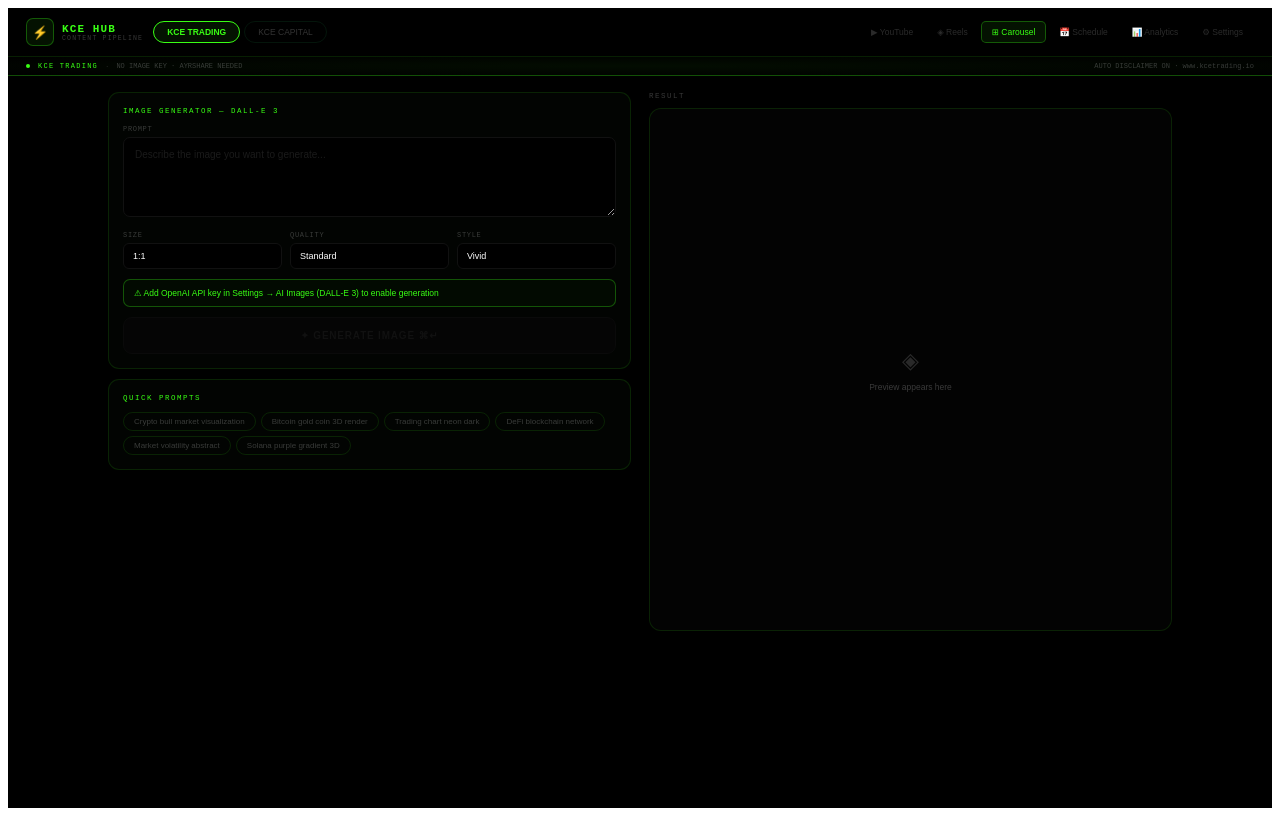
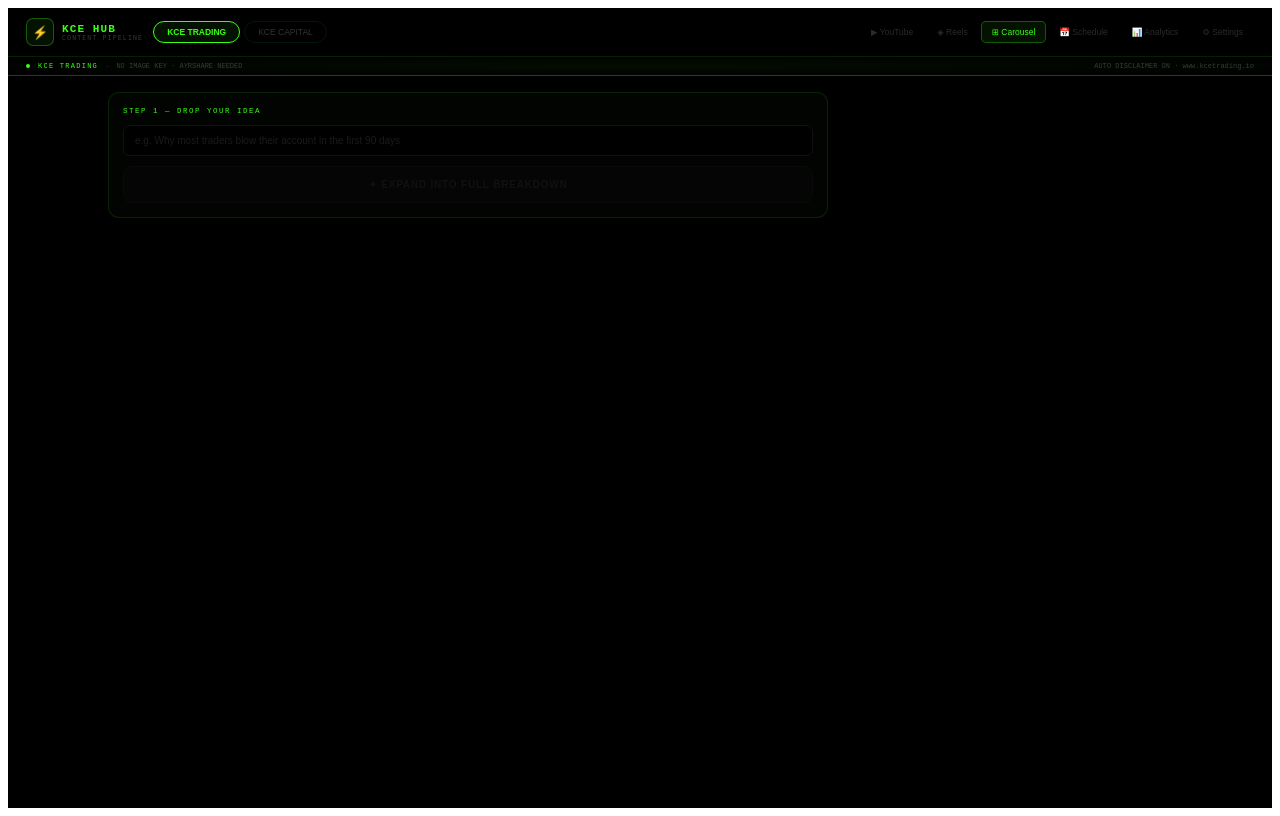
Before and after one commit to kcecapital-dot/kce-hub, a React (Vite) app: page / in a window 1280 px wide. Built offline with nearby package versions, Linux system fonts and the light colour scheme.

Commit message:
Update kce-hub.jsx

```diff
--- a/src/kce-hub.jsx
+++ b/src/kce-hub.jsx
@@ -500,152 +500,208 @@ function StepBar({b, steps, current}) {
   );
 }
 
-// ─── IMAGE GENERATOR TAB (DALL-E 3) ───────────────────────────────
-function CarouselTab({b, activeBrand, keys}) {
-  const [prompt, setPrompt] = useState("");
-  const [size, setSize] = useState("1024x1024");
-  const [quality, setQuality] = useState("standard");
-  const [style, setStyle] = useState("vivid");
-  const [loading, setLoading] = useState(false);
-  const [status, setStatus] = useState({msg:"", type:""});
-  const [result, setResult] = useState(null);
+// ─── CAROUSEL CONTENT PIPELINE ────────────────────────────────────
+function CarouselTab({b, keys}) {
+  const [idea, setIdea] = useState("");
+  const [carouselTitle, setCarouselTitle] = useState("");
+  const [slides, setSlides] = useState([]);
+  const [expandLoading, setExpandLoading] = useState(false);
+  const [sendLoading, setSendLoading] = useState(false);
+  const [expandStatus, setExpandStatus] = useState("");
+  const [sendStatus, setSendStatus] = useState({msg:"", type:""});
+  const [showOutput, setShowOutput] = useState(false);
 
   const apiKey = keys.openai || "";
 
-  const generate = async () => {
-    if (!apiKey) { setStatus({msg:"Add your OpenAI API key in Settings → AI Images (DALL-E 3)", type:"warn"}); return; }
-    if (!prompt.trim()) { setStatus({msg:"Enter a prompt first.", type:"warn"}); return; }
-    setLoading(true); setResult(null); setStatus({msg:"", type:""});
+  const expandIdea = async () => {
+    if (!idea.trim()) { setExpandStatus("Enter an idea first."); return; }
+    setExpandLoading(true);
+    setExpandStatus("Expanding your idea...");
+    setShowOutput(false);
+    setSlides([]);
+    setCarouselTitle("");
+
+    const systemPrompt = `You are a content writer for KCE Trading, a professional crypto trading brand.
+
+OUTPUT FORMAT (strict — no deviation):
+TITLE: [Short title]
+SLIDES:
+1. [Slide text]
+2. [Slide text]
+3. [Slide text]
+4. [Slide text]
+5. [Slide text]
+6. [Slide text]
+7. [Slide text]
+8. [Slide text]
+
+RULES:
+- Max 10-12 words per slide
+- No paragraphs, no emojis, no fluff
+- Confident trading insider tone
+- No design instructions, no visual descriptions
+- Slide 1: hook
+- Slides 2-7: one key insight per slide
+- Slide 8: strong CTA or takeaway
+- Output only the format above, nothing else`;
+
     try {
-      const res = await fetch("https://api.openai.com/v1/images/generations", {
+      const res = await fetch("https://api.anthropic.com/v1/messages", {
+        method: "POST",
+        headers: {"Content-Type":"application/json"},
+        body: JSON.stringify({
+          model: "claude-sonnet-4-20250514",
+          max_tokens: 800,
+          system: systemPrompt,
+          messages: [{role:"user", content:`IDEA: ${idea.trim()}`}]
+        })
+      });
+      const data = await res.json();
+      const text = data.content.map(i=>i.text||"").join("\n").trim();
+      const titleMatch = text.match(/TITLE:\s*(.+)/);
+      const title = titleMatch ? titleMatch[1].trim() : "";
+      const lines = text.split("\n").filter(l=>/^\d+\./.test(l.trim()));
+      const parsed = lines.map((l,i)=>({num:i+1, text:l.replace(/^\d+\.\s*/,"").trim()}));
+      setCarouselTitle(title);
+      setSlides(parsed);
+      setShowOutput(true);
+      setExpandStatus("");
+    } catch(e) {
+      setExpandStatus("Error expanding idea. Please try again.");
+    }
+    setExpandLoading(false);
+  };
+
+  const getFormattedContent = () => {
+    const title = carouselTitle;
+    const slideLines = slides.map(s=>`${s.num}. ${s.text}`).join("\n");
+    return `TITLE: ${title}\nSLIDES:\n${slideLines}`;
+  };
+
+  const copyContent = () => {
+    navigator.clipboard.writeText(getFormattedContent());
+  };
+
+  const sendToOpenAI = async () => {
+    if (!apiKey) { setSendStatus({msg:"Add your OpenAI API key in Settings to enable slide generation.", type:"warn"}); return; }
+    if (slides.length === 0) { setSendStatus({msg:"Expand an idea first.", type:"warn"}); return; }
+    setSendLoading(true);
+    setSendStatus({msg:"Sending to OpenAI...", type:""});
+
+    const content = getFormattedContent();
+    const prompt = `You are a visual carousel designer for KCE Trading, a professional crypto brand.
+
+Apply KCE branding: dark background, neon green accents, glass UI.
+Generate a fully designed carousel for the following content:
+
+${content}
+
+Design each slide with proper layout, icons, and styling. Apply KCE brand identity consistently across all slides.`;
+
+    try {
+      const res = await fetch("https://api.openai.com/v1/chat/completions", {
         method: "POST",
         headers: {"Content-Type":"application/json","Authorization":"Bearer "+apiKey},
-        body: JSON.stringify({model:"dall-e-3", prompt:prompt.trim(), n:1, size, quality, style, response_format:"url"})
+        body: JSON.stringify({
+          model: "gpt-4o",
+          messages: [{role:"user", content:prompt}],
+          max_tokens: 1500
+        })
       });
       const data = await res.json();
-      if (data.error) { setStatus({msg:data.error.message, type:"err"}); return; }
-      setResult({url: data.data[0].url, revised: data.data[0].revised_prompt||""});
-      setStatus({msg:"Image generated.", type:"ok"});
+      if (data.error) {
+        setSendStatus({msg:"OpenAI error: "+data.error.message, type:"err"});
+      } else {
+        setSendStatus({msg:"Sent successfully. OpenAI is generating your slides.", type:"ok"});
+      }
     } catch(e) {
-      setStatus({msg:"Request failed: "+e.message, type:"err"});
-    } finally {
-      setLoading(false);
+      setSendStatus({msg:"Network error. Check your API key and try again.", type:"err"});
     }
+    setSendLoading(false);
   };
 
-  const statusColor = status.type==="err" ? "#ff6060" : status.type==="ok" ? b.accent : b.textMuted;
+  const statusColor = sendStatus.type==="err" ? "#ff6060" : sendStatus.type==="ok" ? b.accent : b.textMuted;
+  const slideTypes = ["hook","content","content","content","content","content","content","cta"];
 
   return (
-    <div style={{display:"grid", gridTemplateColumns:"1fr 1fr", gap:18, animation:"fadeIn 0.3s ease"}}>
-      {/* LEFT — Controls */}
-      <div style={{display:"flex", flexDirection:"column", gap:10}}>
-        <Panel b={b} label="IMAGE GENERATOR — DALL-E 3">
-          {/* Prompt */}
+    <div style={{display:"flex", flexDirection:"column", gap:12, animation:"fadeIn 0.3s ease", maxWidth:720}}>
+
+      {/* STEP 1 — Idea input */}
+      <Panel b={b} label="STEP 1 — DROP YOUR IDEA">
+        <input
+          value={idea}
+          onChange={e=>setIdea(e.target.value)}
+          onKeyDown={e=>{ if(e.key==="Enter") expandIdea(); }}
+          placeholder="e.g. Why most traders blow their account in the first 90 days"
+          style={{width:"100%", background:"#000", border:idea?`1px solid ${b.accentBorder}`:"1px solid #111", borderRadius:7, padding:"9px 11px", color:b.textMain, fontSize:10, fontFamily:"inherit", outline:"none", boxSizing:"border-box", marginBottom:10}}
+        />
+        <Btn b={b} disabled={!idea.trim()||expandLoading} onClick={expandIdea}
+          label={expandLoading ? "⟳ EXPANDING..." : "✦ EXPAND INTO FULL BREAKDOWN"} />
+        {expandStatus && (
+          <div style={{marginTop:8, fontSize:8.5, color:b.textMuted, textAlign:"center"}}>{expandStatus}</div>
+        )}
+      </Panel>
+
+      {/* STEP 2 — Review & edit */}
+      {showOutput && (
+        <Panel b={b} label="STEP 2 — REVIEW & EDIT CAROUSEL CONTENT">
+          {/* Title */}
           <div style={{marginBottom:10}}>
-            <div style={{fontSize:7, color:b.textMuted, fontFamily:"Courier New,monospace", marginBottom:4, letterSpacing:"0.1em"}}>PROMPT</div>
-            <textarea
-              value={prompt}
-              onChange={e=>setPrompt(e.target.value)}
-              onKeyDown={e=>{ if(e.key==="Enter"&&e.metaKey) generate(); }}
-              placeholder="Describe the image you want to generate..."
-              rows={4}
-              style={{width:"100%", background:"#000", border:prompt?`1px solid ${b.accentBorder}`:"1px solid #111", borderRadius:7, padding:"9px 11px", color:b.textMain, fontSize:10, fontFamily:"inherit", outline:"none", resize:"vertical", boxSizing:"border-box", lineHeight:1.5}}
+            <div style={{fontSize:7, color:b.textMuted, fontFamily:"Courier New,monospace", marginBottom:4, letterSpacing:"0.1em"}}>TITLE</div>
+            <input
+              value={carouselTitle}
+              onChange={e=>setCarouselTitle(e.target.value)}
+              style={{width:"100%", background:"#000", border:"1px solid #111", borderRadius:7, padding:"8px 10px", color:b.textMain, fontSize:10, fontFamily:"inherit", outline:"none", boxSizing:"border-box"}}
             />
           </div>
-
-          {/* Size / Quality / Style row */}
-          <div style={{display:"grid", gridTemplateColumns:"1fr 1fr 1fr", gap:8, marginBottom:10}}>
-            {[
-              {label:"SIZE", key:"size", val:size, set:setSize, opts:[{v:"1024x1024",l:"1:1"},{v:"1792x1024",l:"16:9"},{v:"1024x1792",l:"9:16"}]},
-              {label:"QUALITY", key:"quality", val:quality, set:setQuality, opts:[{v:"standard",l:"Standard"},{v:"hd",l:"HD"}]},
-              {label:"STYLE", key:"style", val:style, set:setStyle, opts:[{v:"vivid",l:"Vivid"},{v:"natural",l:"Natural"}]},
-            ].map(({label,val,set,opts})=>(
-              <div key={label}>
-                <div style={{fontSize:7, color:b.textMuted, fontFamily:"Courier New,monospace", marginBottom:4, letterSpacing:"0.1em"}}>{label}</div>
-                <select value={val} onChange={e=>set(e.target.value)}
-                  style={{width:"100%", background:"#000", border:"1px solid #111", borderRadius:6, padding:"7px 9px", color:b.textMain, fontSize:9, fontFamily:"inherit", outline:"none", appearance:"none", cursor:"pointer", boxSizing:"border-box"}}>
-                  {opts.map(o=><option key={o.v} value={o.v}>{o.l}</option>)}
-                </select>
-              </div>
-            ))}
+          {/* Slides */}
+          <div style={{display:"flex", flexDirection:"column", gap:6}}>
+            {slides.map((s,i)=>{
+              const type = slideTypes[i]||"content";
+              const typeColor = type==="hook"||type==="cta" ? b.accent : b.textMuted;
+              return (
+                <div key={i} style={{display:"flex", alignItems:"center", gap:8}}>
+                  <div style={{minWidth:20, height:20, borderRadius:"50%", background:type==="hook"||type==="cta"?b.accent:"#111", border:type==="hook"||type==="cta"?"none":"1px solid #333", display:"flex", alignItems:"center", justifyContent:"center", fontSize:8, color:type==="hook"||type==="cta"?"#000":b.textMuted, flexShrink:0, fontWeight:600}}>
+                    {s.num}
+                  </div>
+                  <input
+                    value={s.text}
+                    onChange={e=>{const ns=[...slides]; ns[i]={...ns[i],text:e.target.value}; setSlides(ns);}}
+                    style={{flex:1, background:"#000", border:"1px solid #111", borderRadius:6, padding:"7px 10px", color:b.textMain, fontSize:9, fontFamily:"inherit", outline:"none", boxSizing:"border-box"}}
+                  />
+                  <div style={{fontSize:7, color:typeColor, width:28, textAlign:"right", flexShrink:0, fontFamily:"Courier New,monospace"}}>{type}</div>
+                </div>
+              );
+            })}
           </div>
-
-          {/* API key warning */}
+        </Panel>
+      )}
+
+      {/* STEP 3 — Send to OpenAI */}
+      {showOutput && (
+        <Panel b={b} label="STEP 3 — SEND TO OPENAI — GENERATE SLIDES">
           {!apiKey && (
             <div style={{marginBottom:10, padding:"8px 10px", borderRadius:7, background:`${b.accent}07`, border:`1px solid ${b.accentBorder}`, fontSize:8.5, color:b.accent}}>
-              ⚠ Add OpenAI API key in Settings → AI Images (DALL-E 3) to enable generation
+              ⚠ Add OpenAI API key in Settings to enable slide generation
             </div>
           )}
-
-          <Btn b={b} disabled={!prompt.trim()||loading} onClick={generate}
-            label={loading ? "⟳ GENERATING..." : "✦ GENERATE IMAGE  ⌘↵"} />
-
-          {status.msg && (
-            <div style={{marginTop:8, fontSize:8.5, color:statusColor, textAlign:"center"}}>{status.msg}</div>
+          <div style={{display:"flex", gap:8}}>
+            <Btn b={b} disabled={sendLoading||slides.length===0||!apiKey} onClick={sendToOpenAI}
+              label={sendLoading ? "⟳ SENDING..." : "► SEND TO OPENAI — GENERATE SLIDES"} />
+            <button onClick={copyContent}
+              style={{padding:"8px 14px", borderRadius:7, background:"transparent", border:`1px solid ${b.cardBorder}`, color:b.textMuted, fontSize:9, fontFamily:"inherit", cursor:"pointer", whiteSpace:"nowrap"}}>
+              Copy content
+            </button>
+            <button onClick={()=>{setIdea("");setShowOutput(false);setSlides([]);setCarouselTitle("");setSendStatus({msg:"",type:""});}}
+              style={{padding:"8px 14px", borderRadius:7, background:"transparent", border:`1px solid ${b.cardBorder}`, color:b.textMuted, fontSize:9, fontFamily:"inherit", cursor:"pointer"}}>
+              New
+            </button>
+          </div>
+          {sendStatus.msg && (
+            <div style={{marginTop:8, fontSize:8.5, color:statusColor, textAlign:"center"}}>{sendStatus.msg}</div>
           )}
         </Panel>
-
-        {/* Quick prompt ideas */}
-        <Panel b={b} label="QUICK PROMPTS">
-          <div style={{display:"flex", flexWrap:"wrap", gap:5}}>
-            {(activeBrand==="trading"
-              ? ["Crypto bull market visualization","Bitcoin gold coin 3D render","Trading chart neon dark","DeFi blockchain network","Market volatility abstract","Solana purple gradient 3D"]
-              : ["Wealth building abstract gold","Real estate skyline luxury","Investment portfolio growth","Financial freedom concept","Stock market blue modern","Compound interest visual"]
-            ).map(t=>(
-              <div key={t} onClick={()=>setPrompt(t)}
-                style={{padding:"4px 10px", borderRadius:20, cursor:"pointer", fontSize:8, background:"transparent", border:`1px solid ${b.cardBorder}`, color:b.textMuted, transition:"all 0.15s"}}
-                onMouseEnter={e=>{e.currentTarget.style.borderColor=b.accent;e.currentTarget.style.color=b.accent;}}
-                onMouseLeave={e=>{e.currentTarget.style.borderColor=b.cardBorder;e.currentTarget.style.color=b.textMuted;}}>
-                {t}
-              </div>
-            ))}
-          </div>
-        </Panel>
-      </div>
-
-      {/* RIGHT — Preview */}
-      <div style={{position:"sticky", top:16, height:"fit-content"}}>
-        <div style={{fontSize:7.5, color:b.textMuted, letterSpacing:"0.2em", marginBottom:8, fontFamily:"Courier New,monospace"}}>RESULT</div>
-        {result ? (
-          <div style={{animation:"fadeIn 0.3s ease"}}>
-            <div style={{borderRadius:12, overflow:"hidden", boxShadow:`0 0 40px ${b.accent}22`, marginBottom:10}}>
-              <img src={result.url} alt="Generated" style={{width:"100%", display:"block"}} />
-            </div>
-            {result.revised && (
-              <div style={{padding:"8px 10px", borderRadius:8, background:b.cardBg, border:`1px solid ${b.cardBorder}`, marginBottom:8}}>
-                <div style={{fontSize:7, color:b.textMuted, fontFamily:"Courier New,monospace", marginBottom:4, letterSpacing:"0.1em"}}>DALL-E REVISED PROMPT</div>
-                <div style={{fontSize:8, color:b.textSub, lineHeight:1.5}}>{result.revised}</div>
-              </div>
-            )}
-            <div style={{display:"flex", gap:6}}>
-              <a href={result.url} target="_blank" rel="noopener noreferrer"
-                style={{flex:1, padding:"8px 0", borderRadius:7, background:"transparent", border:`1px solid ${b.accentBorder}`, color:b.accent, fontSize:9, fontFamily:"inherit", cursor:"pointer", textAlign:"center", textDecoration:"none", display:"block"}}>
-                ↗ Open full size
-              </a>
-              <button onClick={()=>{setResult(null);setPrompt("");setStatus({msg:"",type:""});}}
-                style={{flex:1, padding:"8px 0", borderRadius:7, background:"transparent", border:"1px solid #111", color:b.textMuted, fontSize:9, fontFamily:"inherit", cursor:"pointer"}}>
-                + New image
-              </button>
-            </div>
-          </div>
-        ) : (
-          <div style={{aspectRatio:"1/1", background:"#030303", borderRadius:12, display:"flex", alignItems:"center", justifyContent:"center", border:`1px solid ${b.cardBorder}`}}>
-            <div style={{textAlign:"center"}}>
-              {loading ? (
-                <>
-                  <div style={{fontSize:22, marginBottom:8, opacity:0.4}}>◌</div>
-                  <div style={{fontSize:8.5, color:b.textMuted}}>Generating with DALL-E 3...</div>
-                </>
-              ) : (
-                <>
-                  <div style={{fontSize:22, marginBottom:8, opacity:0.15}}>◈</div>
-                  <div style={{fontSize:8.5, color:b.textMuted}}>Preview appears here</div>
-                </>
-              )}
-            </div>
-          </div>
-        )}
-      </div>
+      )}
     </div>
   );
 }
@@ -3295,7 +3351,7 @@ export default function KCEHub() {
       <div style={{padding:"16px 18px",maxWidth:1100,margin:"0 auto"}}>
         {activeTab==="youtube"   && <YouTubeTab b={b} activeBrand={activeBrand} keys={keys}/>}
         {activeTab==="reels"     && <ReelsTab b={b} activeBrand={activeBrand} keys={keys}/>}
-        {activeTab==="carousel"  && <CarouselTab b={b} activeBrand={activeBrand} keys={keys}/>}
+        {activeTab==="carousel"  && <CarouselTab b={b} keys={keys}/>}
         {activeTab==="schedule"  && <ScheduleTab b={b}/>}
         {activeTab==="analytics" && <AnalyticsTab b={b} keys={keys}/>}
         {activeTab==="settings"  && <SettingsTab b={b} keys={keys} setKeys={setKeys}/>}
```
